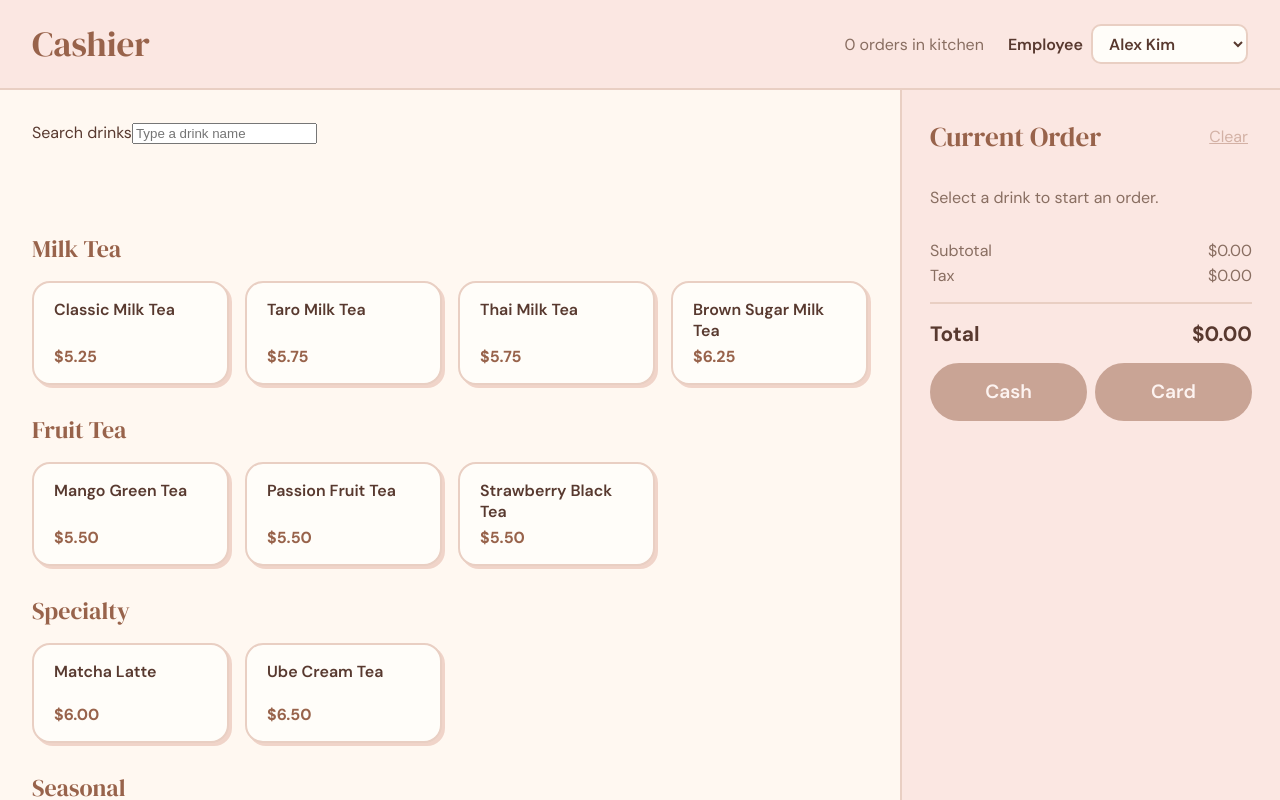
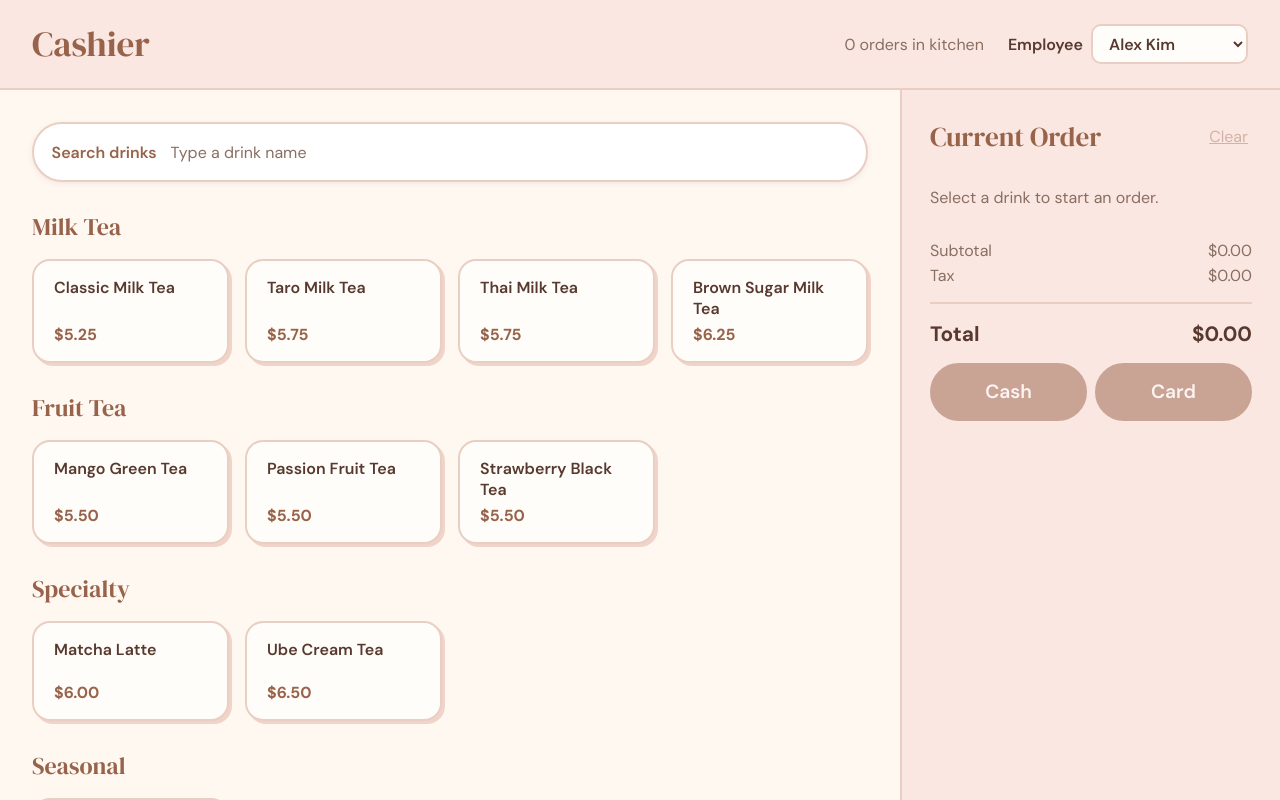
Before and after one commit to CSCE-331-Fall-2026-901-912/project3-Cone-Patel-Ravisankar-Sriramasubramanian-Tran, a React (Vite) app: page /cashier in a window 1280 px wide. Built offline with nearby package versions, Linux system fonts and the light colour scheme.

Commit message:
styles for search bar

```diff
--- a/src/styles.css
+++ b/src/styles.css
@@ -1348,3 +1348,40 @@ h1, h2, .hub-card-title {
     gap: 1rem;
   }
 }
+
+/*cashier drink search*/
+.cashier-search {
+  display: flex;
+  align-items: center;
+  gap: 0.75rem;
+  padding: 0.5rem 0.75rem 0.5rem 1.1rem;
+  background: var(--surface);
+  border: 2px solid var(--border);
+  border-radius: 999px;
+  box-shadow: 0 2px 6px rgba(88, 57, 47, 0.08);
+}
+.cashier-search:focus-within {
+  border-color: var(--primary);
+}
+.cashier-search label {
+  font-weight: 600;
+  color: var(--primary);
+  white-space: nowrap;
+}
+.cashier-search input[type="search"] {
+  flex: 1;
+  min-height: 40px;
+  border: none;
+  background: transparent;
+  font: inherit;
+  color: var(--text);
+}
+.cashier-search input[type="search"]::placeholder {
+  color: var(--muted);
+}
+.cashier-search input[type="search"]:focus-visible {
+  outline: none;
+}
+.cashier-menu > p.muted:empty {
+  display: none;
+}
```
